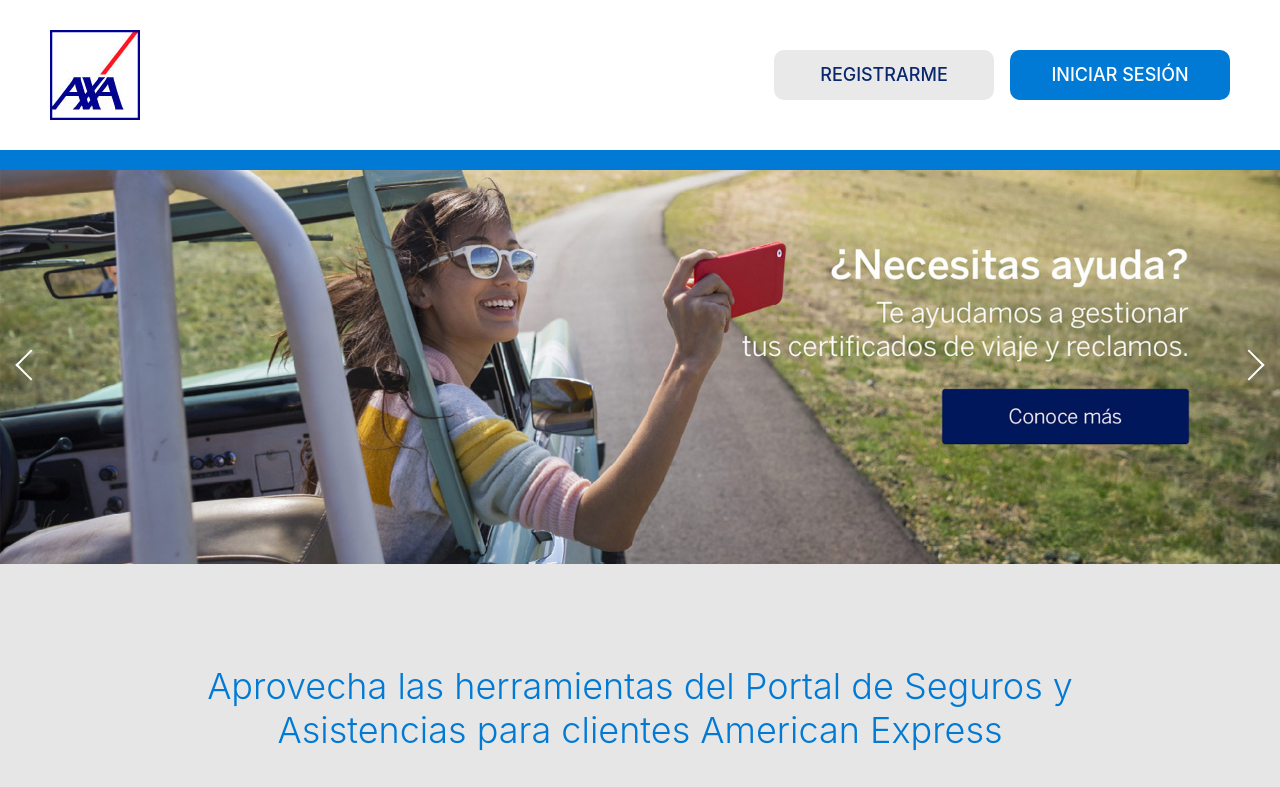
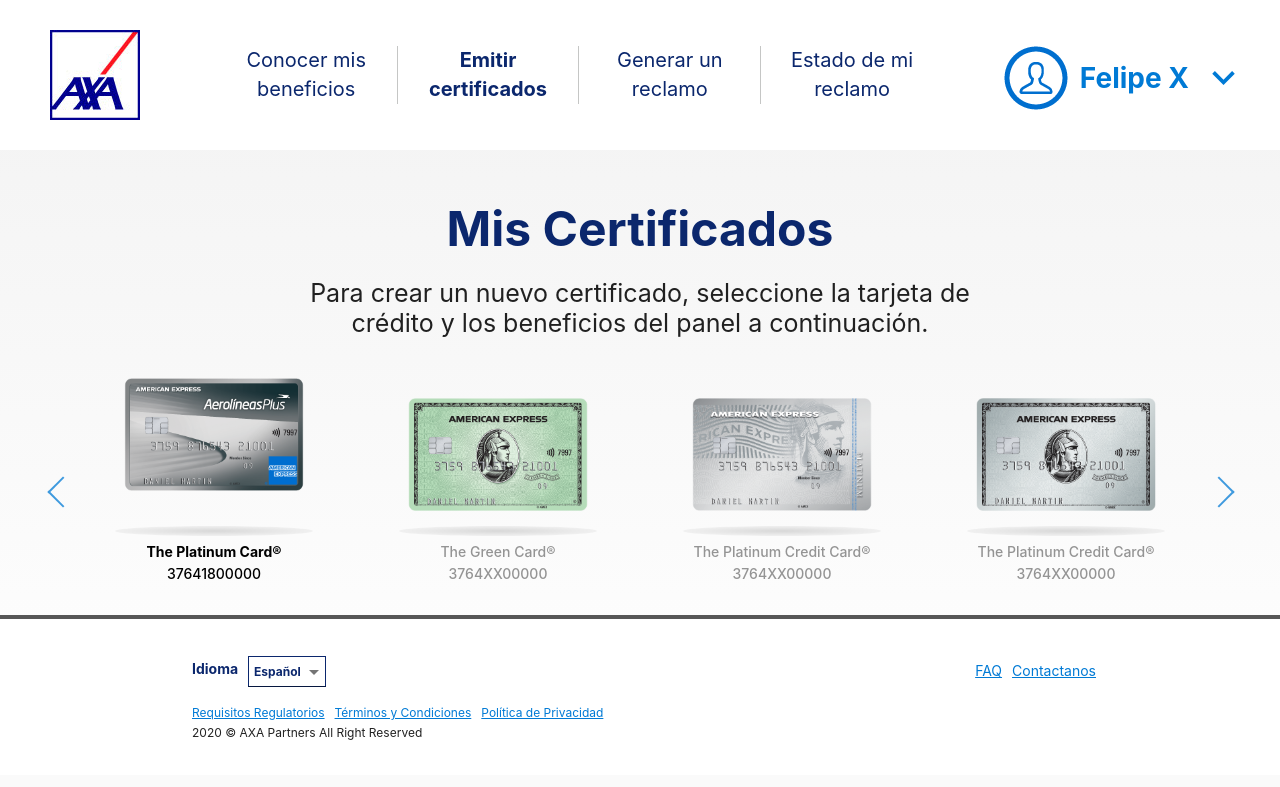
Before and after one commit to AleTid5/axa-american-express, a React (Create React App) app: page /certs in a window 1280 px wide. Shown: the top 787 px of the page. Built offline with nearby package versions, Linux system fonts and the light colour scheme.

Commit message:
Starting with certs

```diff
--- /dev/null
+++ b/src/components/ContentHeader/index.js
@@ -0,0 +1,18 @@
+import React from "react";
+import { Container, Typography } from "@material-ui/core";
+import styles from "./styles";
+
+export default function ContentHeader({ title, subtitle }) {
+  const classes = styles();
+
+  return (
+    <Container fixed className={classes.container}>
+      <Typography variant="h2" className={classes.title}>
+        {title}
+      </Typography>
+      <Typography variant="h6" className={classes.subtitle}>
+        {subtitle}
+      </Typography>
+    </Container>
+  );
+}
--- /dev/null
+++ b/src/components/ContentHeader/styles.js
@@ -0,0 +1,68 @@
+import { createStyles, makeStyles } from "@material-ui/core/styles";
+import styles from "../../assets/styles";
+
+export default makeStyles((theme) =>
+  createStyles({
+    ...styles,
+    container: {
+      ...styles.mt30,
+      textAlign: "center",
+      padding: "0 12px",
+      [theme.breakpoints.up("md")]: {
+        padding: "0 32px",
+      },
+      [theme.breakpoints.up("md")]: {
+        padding: "0 190px",
+      },
+      [theme.breakpoints.up("lg")]: {
+        padding: "0 270px",
+      },
+      [theme.breakpoints.up("xl")]: {
+        padding: "0 210px",
+      },
+    },
+    title: {
+      fontWeight: 700,
+      color: theme.palette.primary.dark,
+      marginTop: 40,
+      fontSize: "1.7rem",
+      [theme.breakpoints.up("xs")]: {
+        fontSize: "2.4rem",
+      },
+      [theme.breakpoints.up("sm")]: {
+        fontSize: "2.6rem",
+      },
+      [theme.breakpoints.up("md")]: {
+        fontSize: "2.8rem",
+      },
+      [theme.breakpoints.up("lg")]: {
+        marginTop: 50,
+        fontSize: "3rem",
+      },
+      [theme.breakpoints.up("xl")]: {
+        fontSize: "3.75rem",
+      },
+    },
+    subtitle: {
+      fontWeight: 400,
+      lineHeight: 1.2,
+      marginTop: 20,
+      fontSize: 15,
+      [theme.breakpoints.up("xs")]: {
+        fontSize: 18,
+      },
+      [theme.breakpoints.up("sm")]: {
+        fontSize: 21,
+      },
+      [theme.breakpoints.up("md")]: {
+        fontSize: 23,
+      },
+      [theme.breakpoints.up("lg")]: {
+        fontSize: 25,
+      },
+      [theme.breakpoints.up("xl")]: {
+        fontSize: 30,
+      },
+    },
+  })
+);
--- a/src/components/CreditCardsCarousel/index.js
+++ b/src/components/CreditCardsCarousel/index.js
@@ -11,12 +11,14 @@ export default function CreditCardsCarousel({
   creditCards,
   canSelectCard = true,
   cardSelected = 0,
+  withTitle = true,
 }) {
   const [selectedCard, setSelectedCard] = useState(cardSelected);
   const classes = styles();
 
   return (
     <Container fixed className={classes.container}>
+      {withTitle && (
         <Typography
           variant="h6"
           classes={{ h6: classes.cardTitle }}
@@ -24,6 +26,7 @@ export default function CreditCardsCarousel({
         >
           Tus tarjetas American Express
         </Typography>
+      )}
       <Slider
         className={classes.slider}
         infinite
--- a/src/components/CreditCardsCarousel/styles.js
+++ b/src/components/CreditCardsCarousel/styles.js
@@ -15,7 +15,7 @@ export default makeStyles((theme) =>
     ...styles,
     container: {
       ...styles.mt30,
-      padding: "0 32px 0 32px",
+      padding: "0 32px",
     },
     cardTitle: {
       paddingBottom: 20,
--- a/src/components/Footer/styles.js
+++ b/src/components/Footer/styles.js
@@ -23,7 +23,7 @@ export default makeStyles((theme) =>
       fontSize: 12,
       ...styles.textPrimaryDark,
       fontWeight: 700,
-      border: "1px solid #0b276d",
+      border: `1px solid ${theme.palette.primary.dark}`,
       padding: 5,
     },
     actionsContainer: {
--- a/src/components/Navbar/styles.js
+++ b/src/components/Navbar/styles.js
@@ -232,7 +232,7 @@ export default makeStyles((theme) =>
       },
     },
     userName: {
-      color: "#007ad5",
+      color: theme.palette.primary.main,
       fontWeight: 700,
       lineHeight: 2,
       margin: "10px 0 0 6px",
@@ -309,7 +309,7 @@ export default makeStyles((theme) =>
       position: "absolute",
       left: 0,
       paddingLeft: 12,
-      borderLeft: "4px solid #0b276d",
+      borderLeft: `4px solid ${theme.palette.primary.dark}`,
     },
   })
 );
--- a/src/pages/Benefits/index.js
+++ b/src/pages/Benefits/index.js
@@ -6,12 +6,12 @@ import CreditCardsCarousel from "../../components/CreditCardsCarousel";
 import BenefitViewer from "./components/BenefitViewer";
 import styles from "../../assets/styles/background";
 
-export default function Benefits({ background }) {
+export default function Benefits() {
   const classes = styles();
   const fullName = "Felipe X";
 
   return (
-    <div className={classes[background]}>
+    <div className={classes.gradient}>
       <Navbar fullName={fullName} withShortcuts />
       <CreditCardsCarousel creditCards={creditsCards} />
       <BenefitViewer />
--- /dev/null
+++ b/src/pages/Certs/index.js
@@ -0,0 +1,24 @@
+import styles from "../../assets/styles/background";
+import Navbar from "../../components/Navbar";
+import CreditCardsCarousel from "../../components/CreditCardsCarousel";
+import { creditsCards } from "../../mocks/creditCards.mock";
+import Footer from "../../components/Footer";
+import React from "react";
+import ContentHeader from "../../components/ContentHeader";
+
+export default function Certs() {
+  const classes = styles();
+  const fullName = "Felipe X";
+
+  return (
+    <div className={classes.gradient}>
+      <Navbar fullName={fullName} withShortcuts />
+      <ContentHeader
+        title="Mis Certificados"
+        subtitle="Para crear un nuevo certificado, seleccione la tarjeta de crédito y los beneficios del panel a continuación."
+      />
+      <CreditCardsCarousel creditCards={creditsCards} withTitle={false} />
+      <Footer />
+    </div>
+  );
+}
--- a/src/pages/Home/index.js
+++ b/src/pages/Home/index.js
@@ -10,13 +10,13 @@ import HomeActions from "./components/HomeActions";
 import CreditCardsCarousel from "../../components/CreditCardsCarousel";
 import styles from "../../assets/styles/background";
 
-export default function Home({ background }) {
+export default function Home() {
   const classes = styles();
   const fullName = "Felipe X";
   const [name] = fullName.split(" ");
 
   return (
-    <div className={classes[background]}>
+    <div className={classes.gradient}>
       <Navbar fullName={fullName} />
       <HomeHeader name={name} />
       <CarouselWithContent
--- a/src/pages/Landing/components/LandingBody/styles.js
+++ b/src/pages/Landing/components/LandingBody/styles.js
@@ -26,7 +26,7 @@ export default makeStyles((theme) =>
       fontWeight: 300,
       fontSize: 20,
       padding: "30px 20px",
-      backgroundColor: "#0b276d",
+      backgroundColor: theme.palette.primary.dark,
       color: "white",
       [theme.breakpoints.up("sm")]: {
         padding: "30px 90px",
--- a/src/pages/Landing/index.js
+++ b/src/pages/Landing/index.js
@@ -6,10 +6,10 @@ import Footer from "../../components/Footer";
 import LandingBody from "./components/LandingBody";
 import styles from "../../assets/styles/background";
 
-export default function Landing({ background }) {
+export default function Landing() {
   const classes = styles();
   return (
-    <div className={classes[background]}>
+    <div className={classes.solid}>
       <Navbar isAuthenticated={false} />
       <CarouselWithContent carouselContent={carouselContent} />
       <LandingBody />
--- a/src/pages/index.js
+++ b/src/pages/index.js
@@ -1,25 +1,19 @@
 import React from "react";
 import { BrowserRouter as Router } from "react-router-dom";
 import { Route, Switch } from "react-router";
+import Benefits from "./Benefits";
+import Certs from "./Certs";
+import Home from "./Home";
 import Landing from "./Landing";
-import Home from "./Home";
-import Benefits from "./Benefits";
 
 export default function Pages() {
   return (
     <Router>
       <Switch>
-        <Route
-          path="/benefits"
-          exact
-          component={(props) => <Benefits background="gradient" />}
-        />
-        <Route
-          path="/home"
-          exact
-          component={(props) => <Home background="gradient" />}
-        />
-        <Route path="/" component={(props) => <Landing background="solid" />} />
+        <Route path="/benefits" exact component={Benefits} />
+        <Route path="/certs" exact component={Certs} />
+        <Route path="/home" exact component={Home} />
+        <Route path="/" component={Landing} />
       </Switch>
     </Router>
   );
```
Lines whose indentation alone changed are shown as unchanged.
